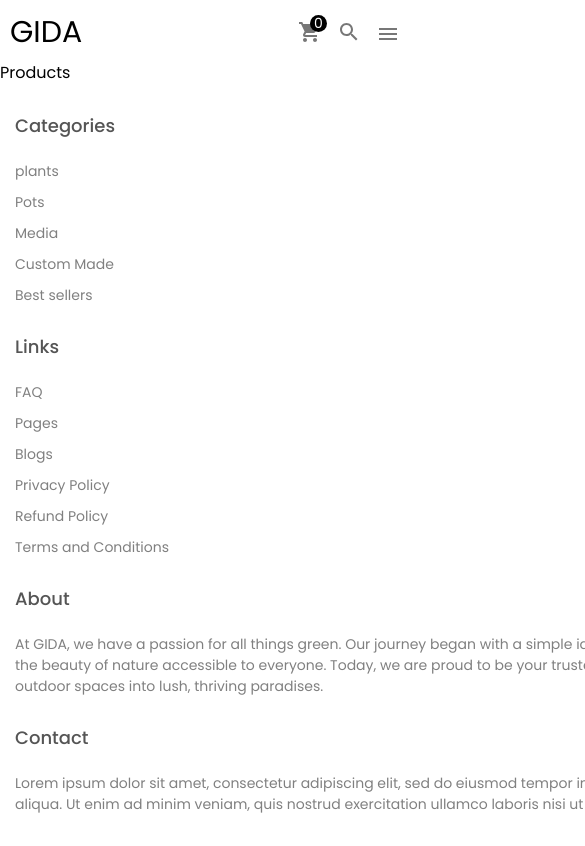
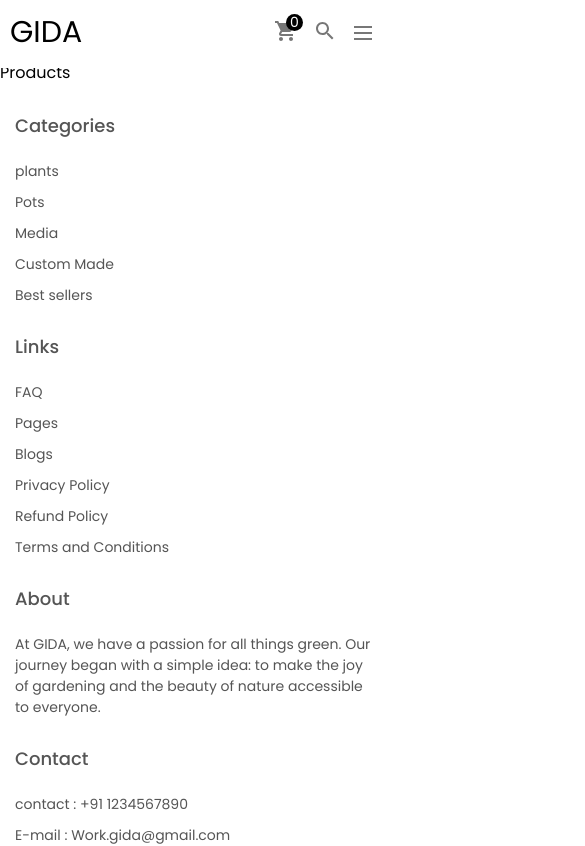
Before and after one commit to 0xaa7/Project-GIDA, a React (Vite) app: page /products/1 in a window 390 px wide. Shown: the top 846 px of the page, 585 px wide, since content can reach past the window. Built offline with nearby package versions, Linux system fonts and the light colour scheme.

Commit message:
updated menu slide in out in mobile screens

```diff
--- a/package.json
+++ b/package.json
@@ -14,6 +14,7 @@
     "@emotion/styled": "^11.11.0",
     "@mui/icons-material": "^5.14.6",
     "@mui/material": "^5.14.5",
+    "hamburger-react": "^2.5.0",
     "react": "^18.2.0",
     "react-dom": "^18.2.0",
     "react-responsive-carousel": "^3.2.23",
--- a/src/components/Footer/Footer.jsx
+++ b/src/components/Footer/Footer.jsx
@@ -8,35 +8,35 @@ import './Footer.scss';
 
           <div className='item'>
             <h1>Categories</h1>
-            <span>plants</span>
-            <span>Pots</span>
-            <span>Media</span>
-            <span>Custom Made</span>
-            <span>Best sellers</span>
+            <p>plants</p>
+            <p>Pots</p>
+            <p>Media</p>
+            <p>Custom Made</p>
+            <p>Best sellers</p>
           </div>
 
           <div className='item'>
             <h1>Links</h1>
-            <span>FAQ</span>
-            <span>Pages</span>
-            <span>Blogs</span>
-            <span>Privacy Policy</span>
-            <span>Refund Policy</span>
-            <span>Terms and Conditions</span>
+            <p>FAQ</p>
+            <p>Pages</p>
+            <p>Blogs</p>
+            <p>Privacy Policy</p>
+            <p>Refund Policy</p>
+            <p>Terms and Conditions</p>
           </div>
 
           <div className='item'>
             <h1>About</h1>
-            <span className='b'>
-              At GIDA, we have a passion for all things green. Our journey began with a simple idea: to make the joy of gardening and the beauty of nature accessible to everyone. Today, we are proud to be your trusted partner in turning your indoor and outdoor spaces into lush, thriving paradises.
-            </span>
+            <p className='b'>
+              At GIDA, we have a passion for all things green. Our journey began with a simple idea: to make the joy of gardening and the beauty of nature accessible to everyone.
+            </p>
           </div>
 
           <div className='item'>
             <h1>Contact</h1>
-            <span className='b'>
-              Lorem ipsum dolor sit amet, consectetur adipiscing elit, sed do eiusmod tempor incididunt ut labore et dolore magna aliqua. Ut enim ad minim veniam, quis nostrud exercitation ullamco laboris nisi ut aliquip ex ea commodo consequat.
-            </span>
+             <p>contact : +91 1234567890</p>
+             <p>E-mail  : Work.gida@gmail.com</p>
+             <p>Address : xyz india 555555</p>
           </div>
 
           <div className='item'>
@@ -54,8 +54,8 @@ import './Footer.scss';
 
         <div className='bottom'>
           <div className='left'>
-            <span className='logo'>GIDA</span>
-            <span className='copyrights'>© Copyright 2023. All Rights Reserved</span>
+            <p className='logo'>GIDA</p>
+            <p className='copyrights'>© Copyright 2023. All Rights Reserved</p>
           </div>
           <div className='right'>
             <img src='./images/pngegg.png' alt='' />
--- a/src/components/Footer/Footer.scss
+++ b/src/components/Footer/Footer.scss
@@ -1,6 +1,5 @@
 .footer {
-
-  margin: 100px 50px 20px 50px;
+   margin: 100px 50px 20px 50px;
 
   .wrapper {
     display: flex;
@@ -9,15 +8,17 @@
 
   .top {
     display: flex;
+
     width: 100%;
-    gap: 15px;
+    gap:15px;
+
 
 
     .item {
       display: flex;
       flex-direction: column;
       margin: 0px;
-      width:100vh ;
+      width:100%;
       gap: 10px;
       font-size: 14px;
 
--- a/src/components/Navbar/Navbar.jsx
+++ b/src/components/Navbar/Navbar.jsx
@@ -2,7 +2,7 @@ import React, { useState } from 'react';
 import { Link } from 'react-router-dom';
 import ShoppingCartIcon from '@mui/icons-material/ShoppingCart';
 import SearchIcon from '@mui/icons-material/Search';
-import MenuIcon from '@mui/icons-material/Menu';
+import { Squash as Hamburger } from 'hamburger-react'
 import './Navbar.scss';
 
 const Navbar = () => {
@@ -59,14 +59,14 @@ const Navbar = () => {
            <div className='icons'>
             <div className="cartIcon">
               <ShoppingCartIcon />
-              <span>0</span>
+              <span className='noti'>0</span>
             </div>
             <div>
               <SearchIcon />
             </div>
-
-            <div className="hamburger" onClick={toggleMenu}><MenuIcon  /></div>
-
+            <span onClick={toggleMenu}>
+              <Hamburger size={18}/>
+            </span>
           </div>
         </div>
       </div>
--- a/src/components/Navbar/Navbar.scss
+++ b/src/components/Navbar/Navbar.scss
@@ -1,24 +1,21 @@
 .navbar {
   height: 60px;
+  margin: 0px;
 
-
-
-  .wrapper {
+   .wrapper {
+    padding: 10px 10px;
+    display: flex;
+    position: fixed;
     width: 100%;
-    padding: 10px 10px 10px 10px;
-    display: flex;
     justify-content: space-between;
-    align-items: center;
-    position:fixed;
     z-index: 100;
     background-color: #ffff;
-  }
 
-  .center {
+    .center {
     display: flex;
     align-items: center;
     gap: 25px;
-    transition: width 0.3s ease-in-out;
+    transition: width 0.5s ease-out;
   }
 
   .left {
@@ -31,25 +28,20 @@
     justify-content: center;
     gap: 25px;
 
-
-    .item {
+    .icons {
       display: flex;
       align-items: center;
-      font-size: 18px;
-    }
-
-    .icons {
-      display: flex;
+      justify-content: center;
       gap: 15px;
       color: #777;
       cursor: pointer;
-      padding-top: 10px;
+
       font-size: 14px;
 
       .cartIcon {
         position: relative;
 
-        span {
+        .noti {
           width: 17px;
           height: 17px;
           border-radius: 50%;
@@ -67,42 +59,58 @@
   }
 }
 
+}
+
 @media (max-width: 768px) {
-  .hamburger {
-    display: block;
+  .hamburger-react {
+    display: flex;
     background: none;
     border: none;
-    font-size: 24px;
     color: #777;
     cursor: pointer;
+    z-index: 220;
+    top:-1.5px;
+    right: 13px;
+
    }
 
   .center {
     display: flex;
     flex-direction: column;
-    width: 0vh;
+    align-items: center;
+    justify-content: space-evenly;
+    width: 0px;
+    height: 100%;
+    top: 0;
+    right: 0;
     position: fixed;
-    top: 65px;
-    right: -40px;
-    background-color: rgba(0, 0, 0, 0.74);
-    color: rgb(255, 255, 255);
-
+    background-color: rgba(0, 0, 0);
+    color: rgba(0, 0, 0, 0.5);
+    overflow-y: auto;
+    z-index: 199;
   }
 
   .show-menu {
     display: flex;
-    width: 100vh;
+    flex-direction: column;
+    align-items: center;
+    justify-content: space-evenly;
     color: rgb(255, 255, 255);
-    background-color: rgba(0, 0, 0, 0.74);;
+    width:100%;
+    height: 100%;
+    top: 0;
+
+      right: 0;
+      bottom: 0;
+    background-color: rgba(0, 0, 0);
     position: fixed;
-    top:65px;
-
-
-   }
+    z-index: 200;
+    overflow-y: auto;
+    }
 }
 
 @media (min-width: 769px) {
-  .hamburger {
+  .hamburger-react {
     display: none;
   }
 }
--- a/src/components/Slider/Slider.scss
+++ b/src/components/Slider/Slider.scss
@@ -10,9 +10,6 @@
     display: flex;
     height: 100%;
     transition: transform 0.5s ease;
-
-
-
 
     img {
       width: 100vw;
```
Also changed, not shown: 1 other file (tests, documents, lock files or other folders).
